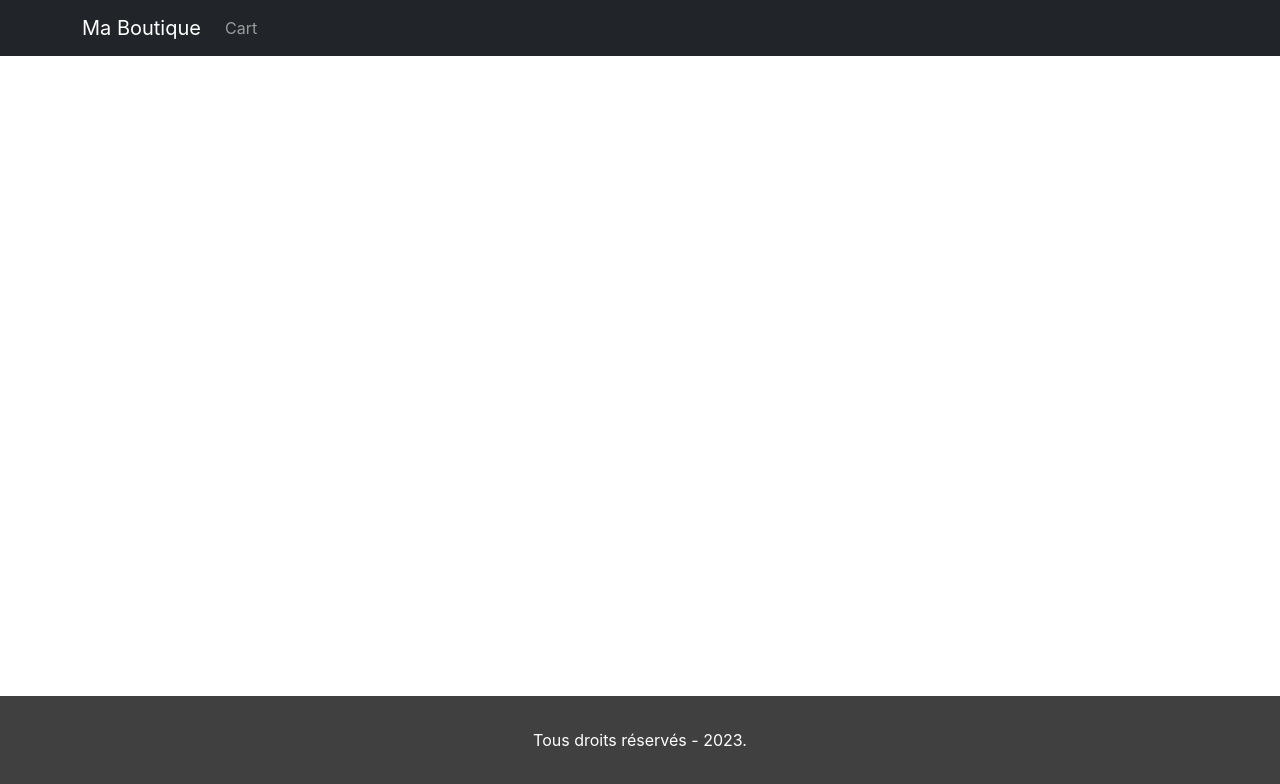
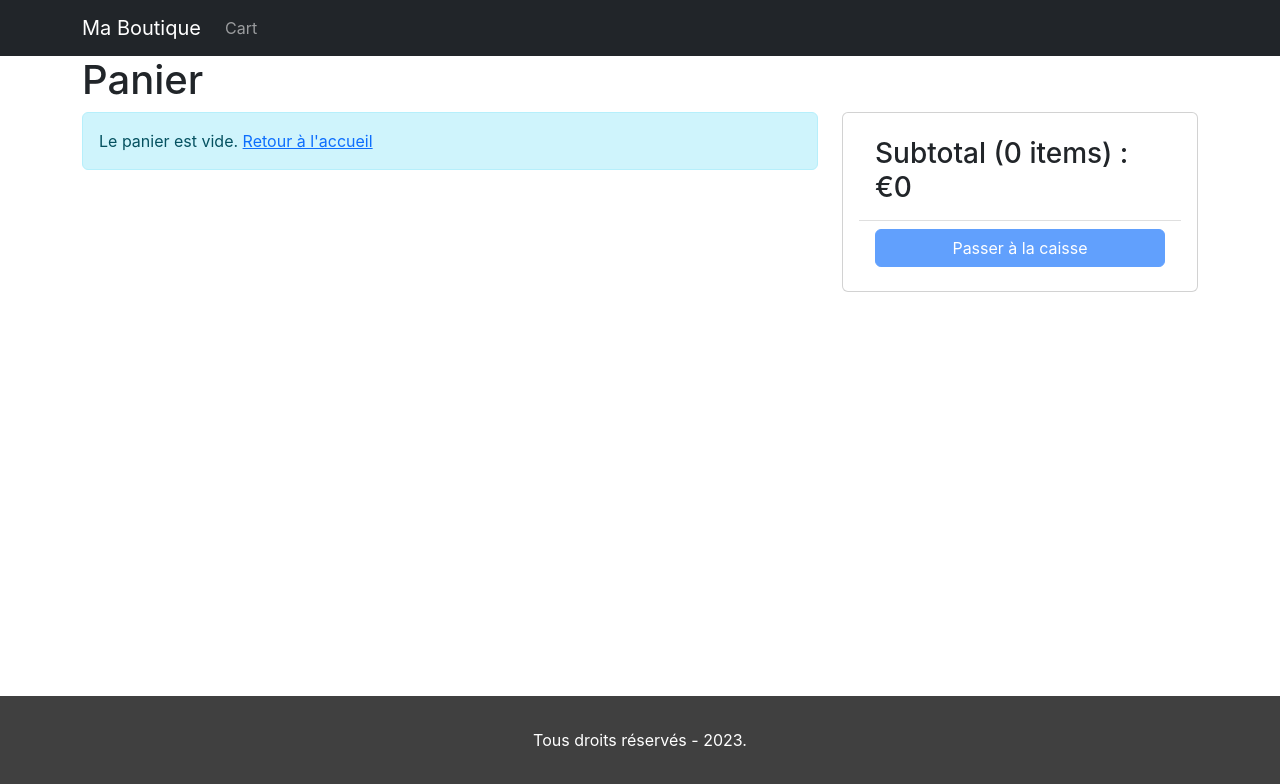
Before and after one commit to sebneedles/ma-boutique, a React (Create React App) app in the folder frontend/: page /cart in a window 1280 px wide. Shown: the top 784 px of the page. Built offline with nearby package versions, Linux system fonts and the light colour scheme.

Commit message:
Step-16-Create-Cart-Screen

```diff
--- a/frontend/src/App.js
+++ b/frontend/src/App.js
@@ -9,6 +9,7 @@
 import { LinkContainer } from 'react-router-bootstrap';
 import Badge from 'react-bootstrap/Badge';
 import Nav from 'react-bootstrap/Nav';
+import CartScreen from './screens/CartScreen';
 
 function App() {
   const { state } = useContext(Store);
@@ -41,6 +42,7 @@
           <Container>
             <Routes>
               <Route path="/product/:slug" element={<ProductScreen />} />
+              <Route path="/cart" element={<CartScreen />} />
               <Route path="/" element={<HomeScreen />} />
             </Routes>
           </Container>
--- a/frontend/src/index.css
+++ b/frontend/src/index.css
@@ -263,3 +263,10 @@
   color: #fff;
   text-align: center;
 }
+
+/* --------------------------------------------------------------------------------
+CART SCREEN
+-------------------------------------------------------------------------------- */
+.img-thumbnail {
+  height: 80px;
+}
--- /dev/null
+++ b/frontend/src/screens/CartScreen.js
@@ -0,0 +1,96 @@
+import { useContext } from 'react';
+import { Store } from '../Store';
+import { Helmet } from 'react-helmet-async';
+import Row from 'react-bootstrap/Row';
+import Col from 'react-bootstrap/Col';
+import Button from 'react-bootstrap/Button';
+import ListGroup from 'react-bootstrap/ListGroup';
+import Card from 'react-bootstrap/Card';
+import MessageBox from '../components/message-box/MessageBox';
+import { Link } from 'react-router-dom';
+
+export default function CartScreen() {
+  const { state, dispatch: ctxDispatch } = useContext(Store);
+  const {
+    cart: { cartItems },
+  } = state;
+
+  return (
+    <>
+      <Helmet>
+        <title>Panier</title>
+      </Helmet>
+      <h1>Panier</h1>
+      <Row>
+        <Col md={8}>
+          {cartItems.length === 0 ? (
+            <MessageBox>
+              Le panier est vide. <Link to="/">Retour à l'accueil</Link>
+            </MessageBox>
+          ) : (
+            <ListGroup>
+              {cartItems.map((item) => (
+                <ListGroup.Item key={item._id}>
+                  <Row className="align-items-center">
+                    <Col md={4}>
+                      <img
+                        src={item.image}
+                        alt={item.name}
+                        className="img-fluid rounded img-thumbnail"
+                      />{' '}
+                      <Link to={`/product/${item.slug}`}>{item.name}</Link>
+                    </Col>
+                    <Col md={3}>
+                      <Button variant="light" disabled={item.quantity === 1}>
+                        <i className="fas fa-minus-circle"></i>
+                      </Button>{' '}
+                      <span>{item.quantity}</span>{' '}
+                      <Button
+                        variant="light"
+                        disabled={item.quantity === item.countInStock}
+                      >
+                        <i className="fas fa-plus-circle"></i>
+                      </Button>
+                    </Col>
+                    <Col md={3}>{item.price} €</Col>
+                    <Col md={2}>
+                      <Button variant="light">
+                        <i className="fas fa-trash"></i>
+                      </Button>
+                    </Col>
+                  </Row>
+                </ListGroup.Item>
+              ))}
+            </ListGroup>
+          )}
+        </Col>
+        <Col md={4}>
+          <Card>
+            <Card.Body>
+              <ListGroup variant="flush">
+                <ListGroup.Item>
+                  <h3>
+                    Subtotal ({cartItems.reduce((a, c) => a + c.quantity, 0)}{' '}
+                    items) : €
+                    {cartItems.reduce((a, c) => a + c.price * c.quantity, 0)}
+                  </h3>
+                </ListGroup.Item>
+                <ListGroup.Item>
+                  <div className="d-grid">
+                    <Button
+                      type="button"
+                      variant="primary"
+                      disabled={cartItems.length === 0}
+                    >
+                      Passer à la caisse
+                    </Button>
+                  </div>
+                </ListGroup.Item>
+              </ListGroup>
+            </Card.Body>
+          </Card>
+        </Col>
+      </Row>
+    </>
+  );
+}
--- a/frontend/src/screens/ProductScreen.js
+++ b/frontend/src/screens/ProductScreen.js
@@ -1,7 +1,7 @@
 import axios from 'axios';
 import { useContext, useEffect, useReducer } from 'react';
 import { Helmet } from 'react-helmet-async';
-import { useParams } from 'react-router-dom';
+import { Navigate, useNavigate, useParams } from 'react-router-dom';
 import LoadingBox from '../components/loading-box/LoadingBox';
 import MessageBox from '../components/message-box/MessageBox';
 import Rating from '../components/rating/Rating';
@@ -28,6 +28,7 @@
 };
 
 function ProductScreen() {
+  const navigate = useNavigate();
   const params = useParams();
   const { slug } = params;
 
@@ -64,6 +65,7 @@
       type: 'CART_ADD_ITEM',
       payload: { ...product, quantity },
     });
+    navigate('/cart');
   };
 
   return loading ? (
```
Also changed, not shown: 1 other file (tests, documents, lock files or other folders).
